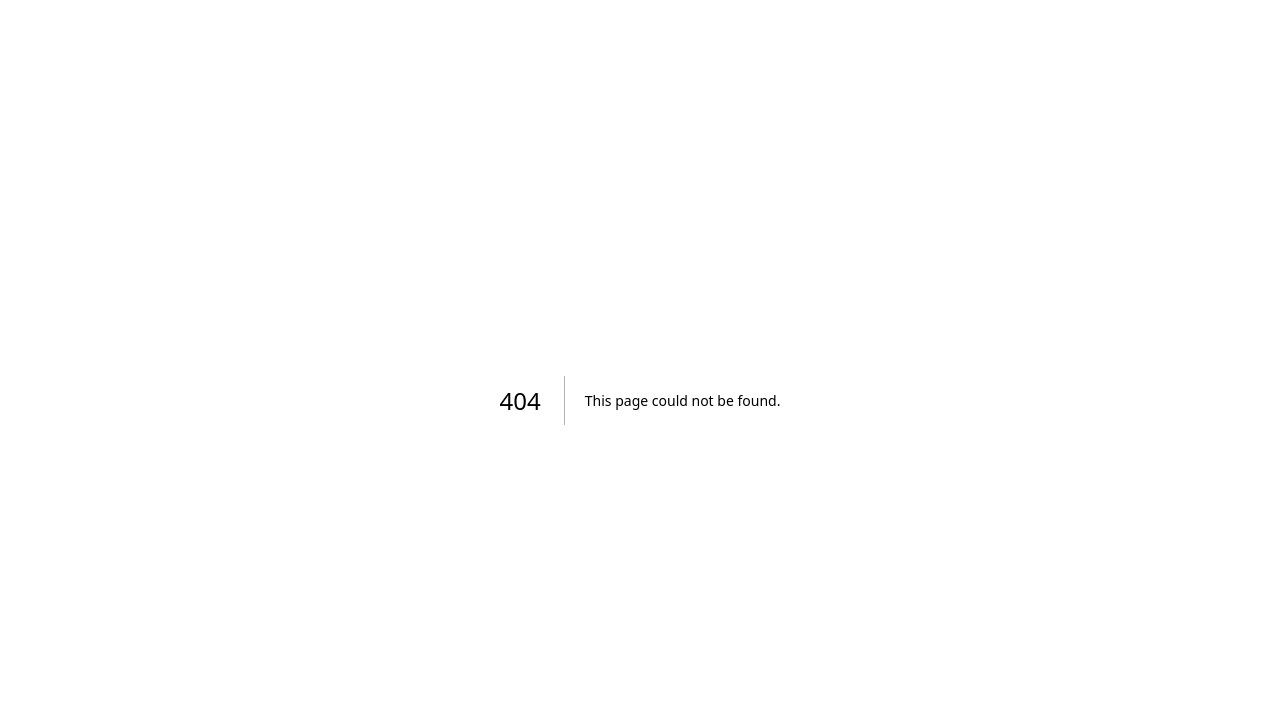
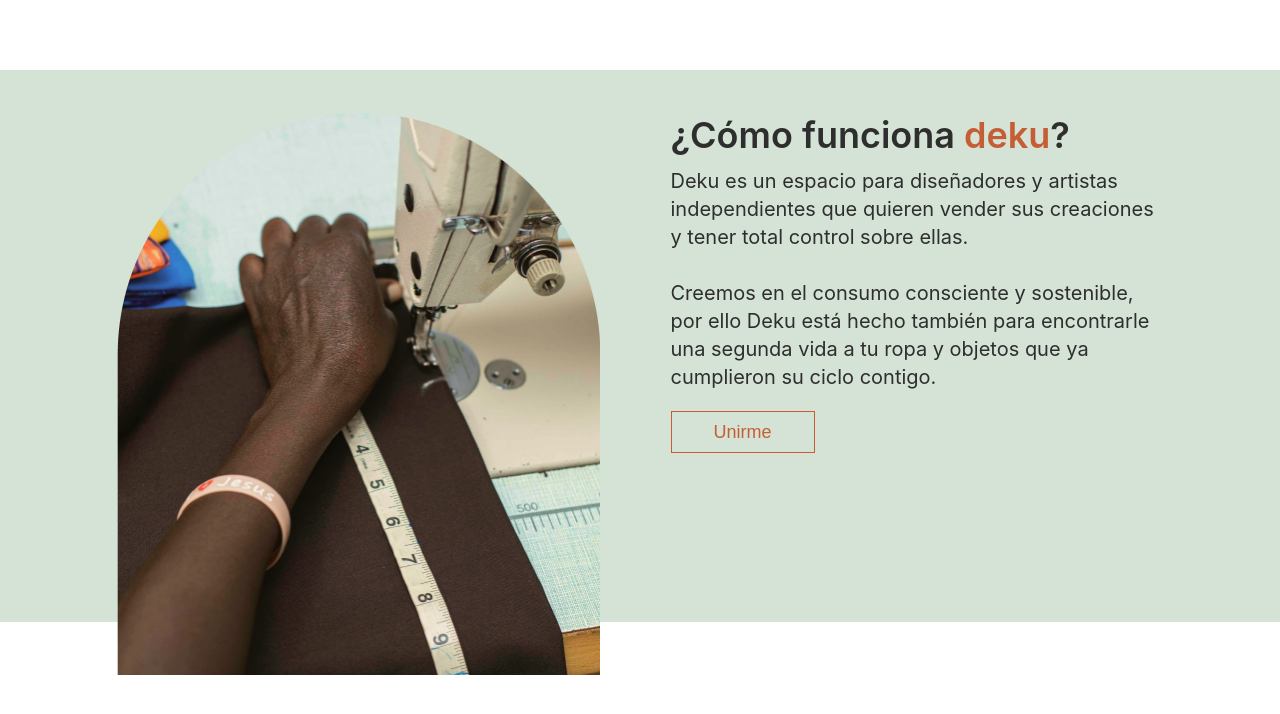
Before and after one commit to vr1eva/deku.com, a Next.js app: page /components/Join in a window 1280 px wide. Before the commit this address had no page. Shown: the top 714 px of the page. Built offline with nearby package versions, Linux system fonts and the light colour scheme.

Commit message:
join section

```diff
--- /dev/null
+++ b/pages/components/Join.jsx
@@ -0,0 +1,20 @@
+import Image from "next/image"
+import join from "../assets/join.png"
+import styles from "./Join.module.scss"
+
+export default function Join() {
+
+    return (
+        <div className={styles.join}>
+            <div className={styles.joinContainer}>
+                <Image src={join} className={styles.joinImage} />
+                <div className={styles.panel}>
+                    <h2 className={styles.heading}>¿Cómo funciona <span className={styles.highlight}>deku</span>?</h2>
+                    <p className={styles.paragraph}>Deku es un espacio para diseñadores y artistas independientes que quieren vender sus creaciones y tener total control sobre ellas.
+                    <br /><br />Creemos en el consumo consciente y sostenible, por ello Deku está hecho también para encontrarle una segunda vida a tu ropa y objetos que ya cumplieron su ciclo contigo.</p>
+                    <button className={styles.button}>Unirme</button>
+                </div>
+            </div>
+        </div>
+    )
+}
--- /dev/null
+++ b/pages/components/Join.module.scss
@@ -0,0 +1,63 @@
+.join {
+    position: relative;
+    width: 100%;
+    background-color: var(--lightGreen);
+    min-height: 552px;
+    margin-top: 70px;
+}
+
+.joinContainer {
+    position: absolute;
+    width: 100%;
+    top: 43px;
+    margin: 0 auto;
+    display: flex;
+    justify-content: center;
+    gap: 71px;
+}
+
+.joinImage {
+    width: 483px;
+    height: 562px;
+}
+
+.panel {
+    width: 493px;
+}
+
+.heading {
+    font-style: normal;
+    font-weight: 600;
+    font-size: 36px;
+    line-height: 44px;
+    color: var(--dark);
+    margin: 0;
+}
+
+.highlight {
+    color: var(--orange);
+}
+
+.paragraph {
+    font-style: normal;
+    font-weight: 375;
+    font-size: 20px;
+    line-height: 28px;
+    color: var(--dark);
+    margin: 10px 0 0;
+}
+
+.button {
+    border: 1.5px solid var(--orange);
+    display: flex;
+    flex-direction: row;
+    align-items: flex-start;
+    padding: 10px 42px;
+    font-style: normal;
+    font-weight: 494;
+    font-size: 18px;
+    line-height: 20px;
+    color: var(--orange);
+    background-color: transparent;
+    margin: 20px 0 0 ;
+}
--- a/pages/components/Listing.module.scss
+++ b/pages/components/Listing.module.scss
@@ -3,6 +3,8 @@
     flex-direction: column;
     gap: 10px;
     cursor: grab;
+
+
 }
 
 .details  {
--- a/pages/index.js
+++ b/pages/index.js
@@ -3,6 +3,7 @@ import styles from '../styles/Home.module.css';
 import Header from "./components/Header"
 import Hero from "./components/Hero"
 import Explore from "./components/Explore"
+import Join from "./components/Join"
 
 export default function Home() {
   return (
@@ -16,6 +17,8 @@ export default function Home() {
       <Hero />
 
       <Explore />
+
+      <Join />
 
       <main className={styles.main}>
         <h1 className={styles.title}>
```
Also changed, not shown: pages/assets/join.png (added).
